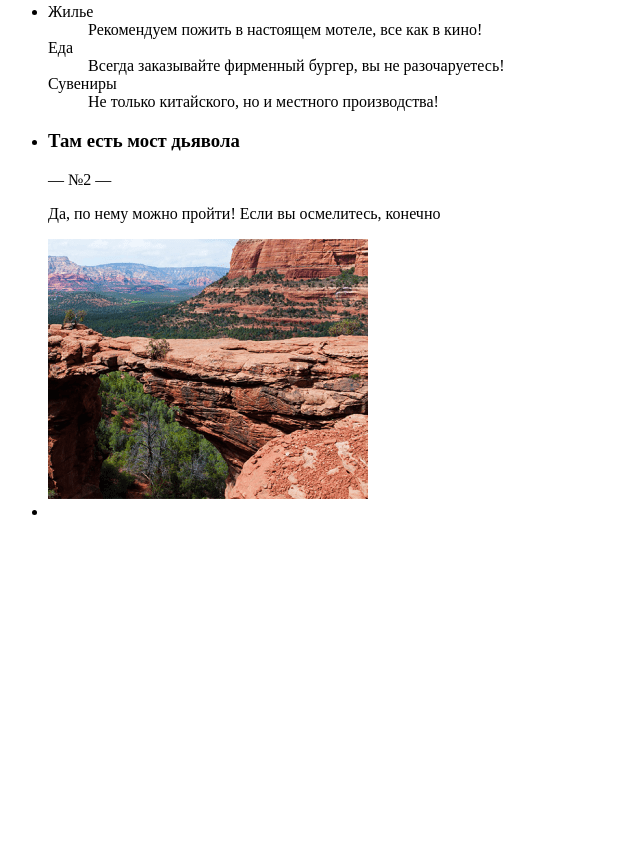
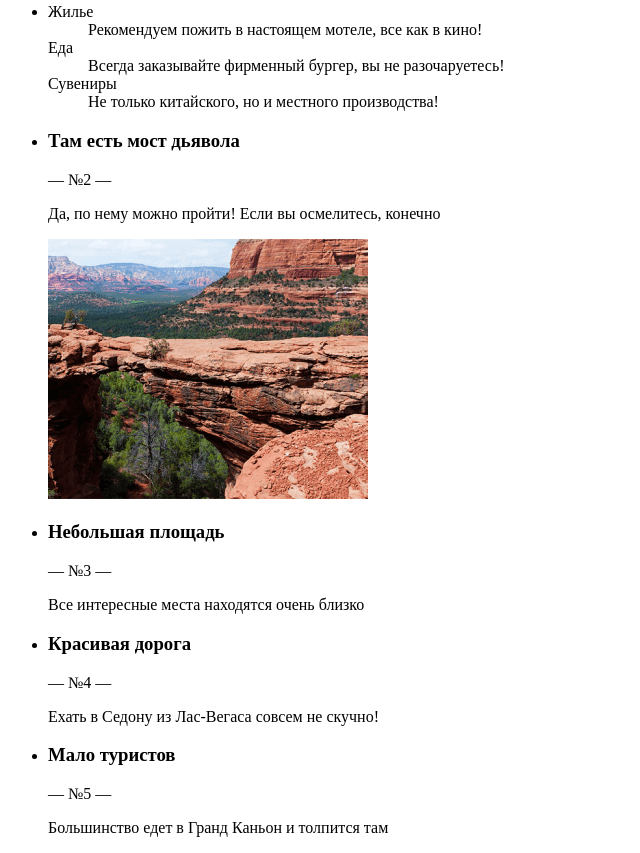
Before and after one commit to htmlacademy-adaptive/2263217-sedona-28, a website: page source/index.html in a window 1280 px wide. Shown: the part 882-1735 px from the top of the page, without its empty margins (0-640 px from the left). Before the commit the page ends 1419 px from the top, so only its background shows below. Drawn offline with Linux system fonts and the light colour scheme.

Commit message:
Правит блок причин

```diff
--- a/source/index.html
+++ b/source/index.html
@@ -92,8 +92,24 @@
               <img src="img/photo-bridge-mobile.png" alt="Фото города">
             </li>
             <li class="reasons__item">
-              <div>
-
+              <div class="wrapper-text reasons-item__wrapper-text">
+                <h3 class="reasons-item__title">Небольшая площадь</h3>
+                <span class="reasons__divider">— №3 —</span>
+                <p class="reasons__description">Все интересные места находятся очень близко</p>
+              </div>
+            </li>
+            <li class="reasons__item">
+              <div class="wrapper-text reasons-item__wrapper-text">
+                <h3 class="reasons-item__title">Красивая дорога</h3>
+                <span class="reasons__divider">— №4 —</span>
+                <p class="reasons__description">Ехать в Седону из Лас-Вегаса совсем не скучно!</p>
+              </div>
+            </li>
+            <li class="reasons__item">
+              <div class="wrapper-text reasons-item__wrapper-text">
+                <h3 class="reasons-item__title">Мало туристов</h3>
+                <span class="reasons__divider">— №5 —</span>
+                <p class="reasons__description">Большинство едет в Гранд Каньон и толпится там</p>
               </div>
             </li>
           </ul>
```
